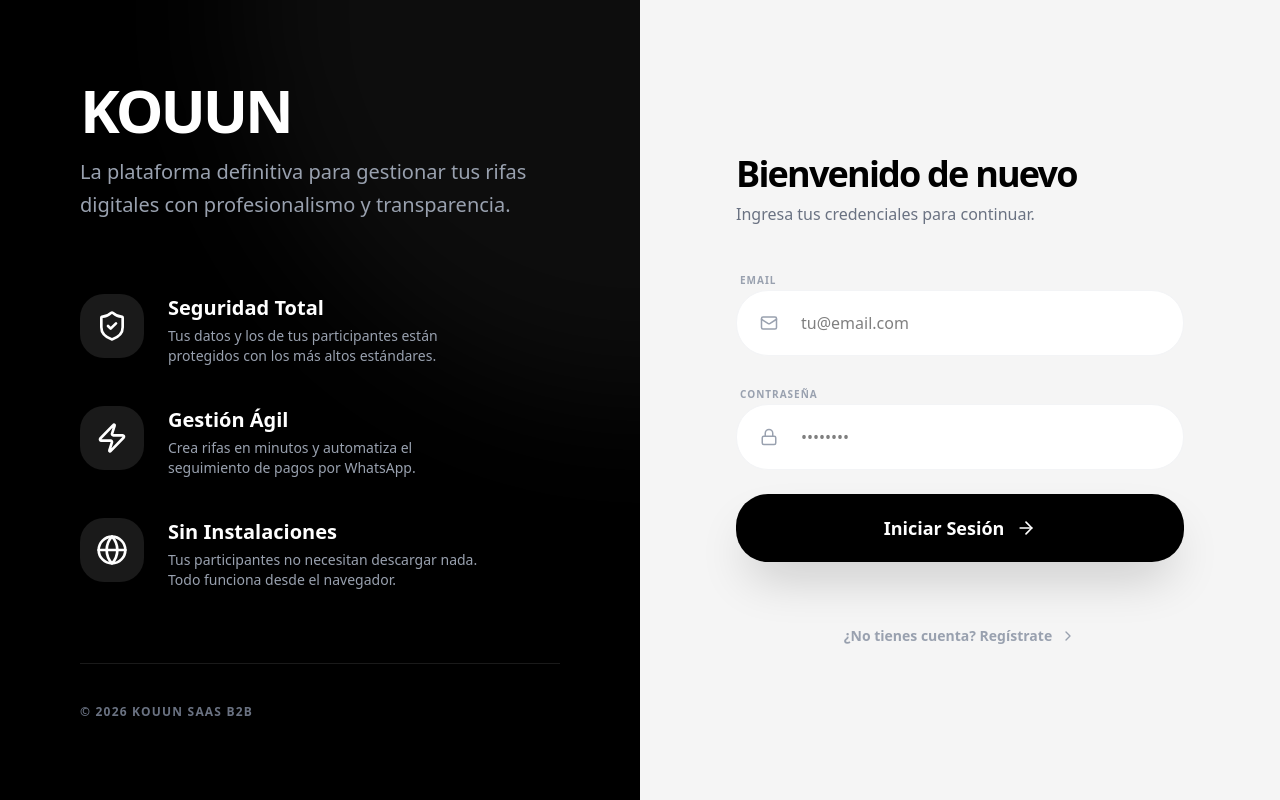
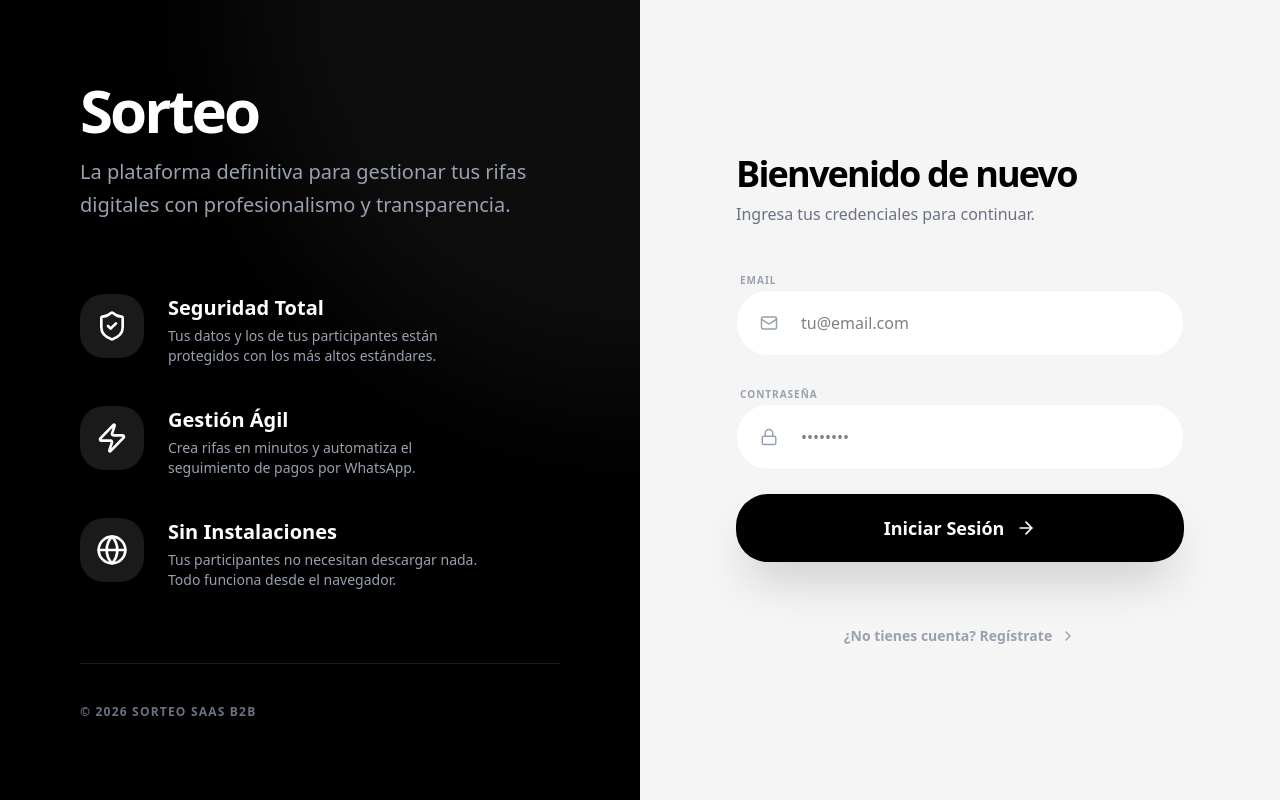
Before and after one commit to esjuliorafael/sorteo, a React (Vite) app: page / in a window 1280 px wide. Built offline with nearby package versions, Linux system fonts and the light colour scheme.

Commit message:
rename: KOUUN → Sorteo in Auth.tsx (headings + footer)

```diff
--- a/src/components/Auth.tsx
+++ b/src/components/Auth.tsx
@@ -51,7 +51,7 @@ export default function Auth({ onAuthSuccess }: AuthProps) {
         <div className="absolute top-0 right-0 w-[800px] h-[800px] bg-white/5 rounded-full -translate-y-1/2 translate-x-1/2 blur-3xl" />
 
         <div className="relative z-10">
-          <h1 className="text-6xl font-black tracking-tighter mb-4">KOUUN</h1>
+          <h1 className="text-6xl font-black tracking-tighter mb-4">Sorteo</h1>{/* renamed: KOUUN → Sorteo */}
           <p className="text-xl text-gray-400 max-w-md font-medium leading-relaxed">
             La plataforma definitiva para gestionar tus rifas digitales con profesionalismo y transparencia.
           </p>
@@ -88,7 +88,7 @@ export default function Auth({ onAuthSuccess }: AuthProps) {
         </div>
 
         <div className="relative z-10 pt-10 border-t border-white/10">
-          <p className="text-xs text-gray-500 font-bold uppercase tracking-widest">© 2026 KOUUN SaaS B2B</p>
+          <p className="text-xs text-gray-500 font-bold uppercase tracking-widest">© 2026 Sorteo SaaS B2B</p>{/* renamed: KOUUN → Sorteo */}
         </div>
       </div>
 
@@ -96,7 +96,7 @@ export default function Auth({ onAuthSuccess }: AuthProps) {
       <div className="flex-1 flex items-center justify-center p-6 md:p-20">
         <div className="w-full max-w-md space-y-10">
           <div className="lg:hidden text-center mb-10">
-            <h1 className="text-4xl font-black tracking-tighter">KOUUN</h1>
+            <h1 className="text-4xl font-black tracking-tighter">Sorteo</h1>{/* renamed: KOUUN → Sorteo */}
           </div>
 
           <div className="text-center md:text-left">
```
